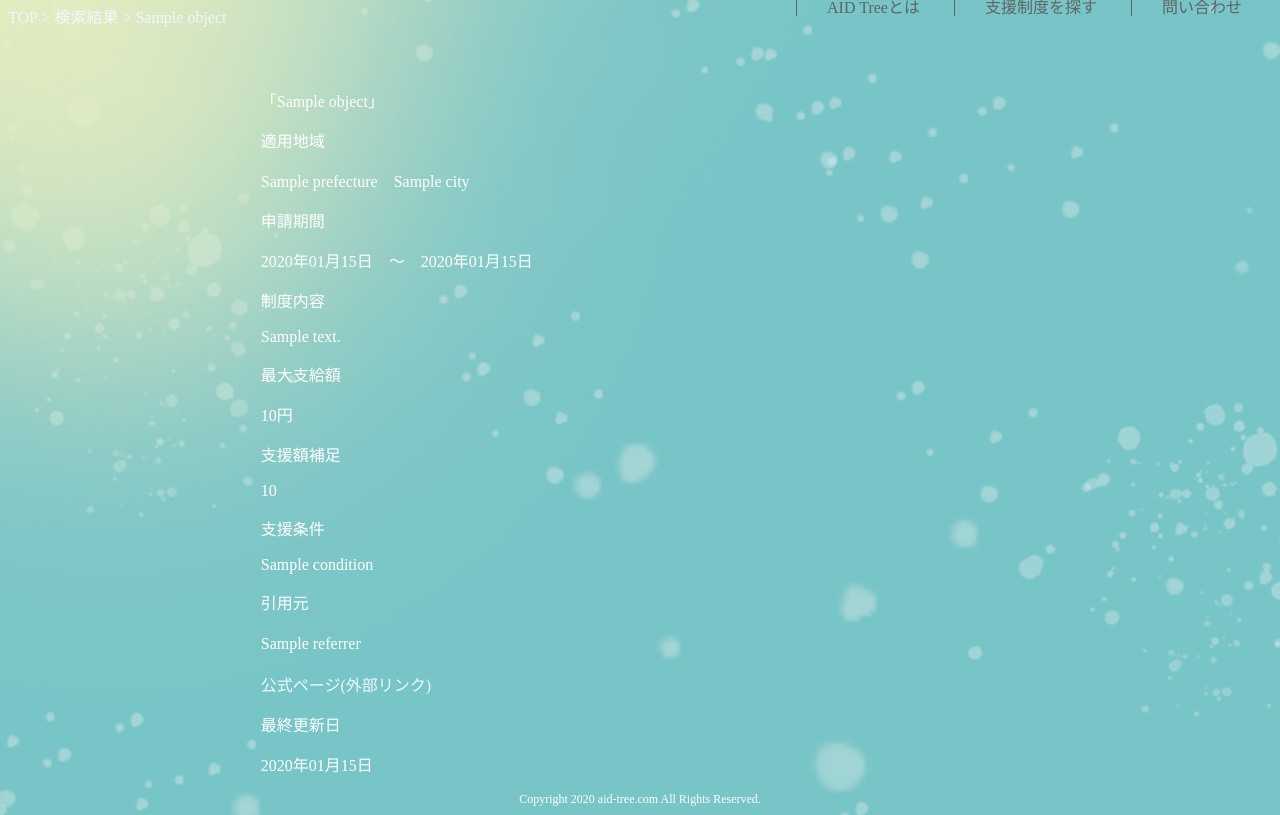
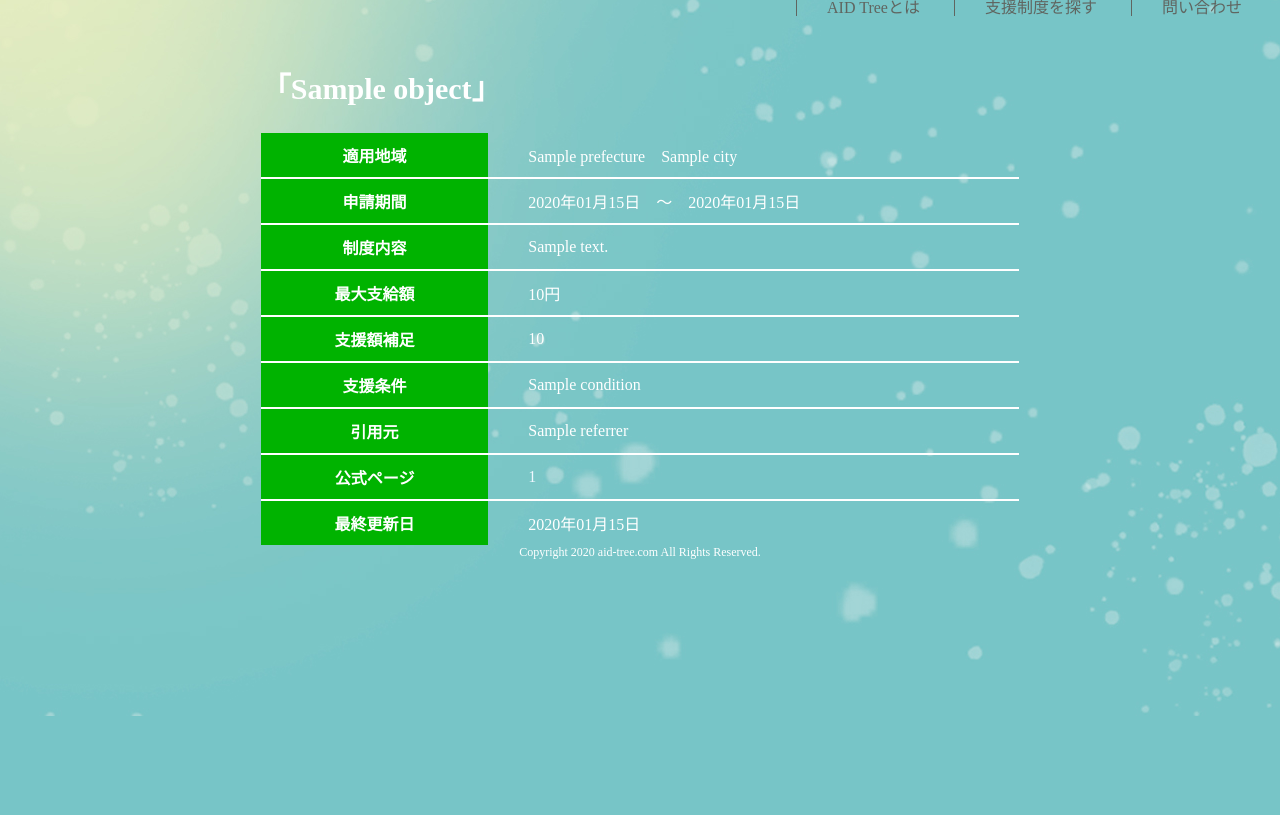
Before and after one commit to NoiTooo/aid, a Django app: template subsidy/templates/subsidy/common_information/detail.html in a window 1280 px wide. Shown: the part 84-899 px from the top of the page. After the commit the page ends 800 px from the top, so only its background shows below. Run offline with Django 3.2, Linux system fonts and the light colour scheme; the template is opened without the code that fills it: most values are stand-ins (such as "Sample title", 1, 10 or a date in 2020); some web fonts are replaced.

Commit message:
Revert "For the time being"
This reverts commit 3857c05ded4caaeb36824a5de4282c3186fb87c9.

```diff
--- a/subsidy/templates/subsidy/common_information/detail.html
+++ b/subsidy/templates/subsidy/common_information/detail.html
@@ -14,29 +14,45 @@
 
 {% block body %}
 {% include 'subsidy/base_module/header.html' %}
-<div class="navigarte">
-	<a href="{% url 'subsidy:tokyo23_top'%}">TOP ></a>
-	<a href="{% url 'subsidy:tokyo23_index'%}">検索結果 ></a>
-	<a href="">{{ object.name }}</a>
-</div>
-
 <div class="detail-content">
-	<p class="object_title">「{{ object.name }}」</p>
-			<p class="columns">適用地域</p>
-			<p>{{ object.prefecture }}　{{ object.city}}</p>
-			<p class="columns">申請期間</p>
-			<p>{{ object.start_at|date:"Y年m月j日" }}　～　{{ object.end_at|date:"Y年m月j日" }}</p>
-			<p class="columns">制度内容</p>
-			<p>{{ object.description| linebreaksbr }}</p>
-			<p class="columns">最大支給額</p>
-			<p>{{ object.maximum_support_amount|intcomma }}円</p>
-			<p class="columns">支援額補足</p>
-			<p>{{ object.support_amount_note| linebreaksbr }}</p>
-			<p class="columns">支援条件</p>
-			<p>{{ object.condition| linebreaksbr }}</p>
-			<p class="columns">引用元</p>
-			<p>{{ object.referrer }}　<br><br><a href="{{object.official_page}}">公式ページ(外部リンク)</a></p>
-			<p class="columns">最終更新日</p>
-			<p>{{ object.updated_at|date:"Y年m月j日" }}</p>
+	<h2>「{{ object.name }}」</h2>
+	<table>
+		<tr>
+			<th>適用地域</th>
+			<td>{{ object.prefecture }}　{{ object.city}}</td>
+		</tr>
+		<tr>
+			<th>申請期間</th>
+			<td>{{ object.start_at|date:"Y年m月j日" }}　～　{{ object.end_at|date:"Y年m月j日" }}</td>
+		</tr>
+		<tr>
+			<th>制度内容</th>
+			<td>{{ object.description| linebreaksbr }}</td>
+		</tr>
+		<tr>
+			<th>最大支給額</th>
+			<td>{{ object.maximum_support_amount|intcomma }}円</td>
+		</tr>
+		<tr>
+			<th>支援額補足</th>
+			<td>{{ object.support_amount_note| linebreaksbr }}</td>
+		</tr>
+		<tr>
+			<th>支援条件</th>
+			<td>{{ object.condition| linebreaksbr }}</td>
+		</tr>
+		<tr>
+			<th>引用元</th>
+			<td>{{ object.referrer }}</td>
+		</tr>
+		<tr>
+			<th>公式ページ</th>
+			<td><a href="{{object.official_page}}">{{ object.official_page }}</a></td>
+		</tr>
+		<tr>
+			<th>最終更新日</th>
+			<td>{{ object.updated_at|date:"Y年m月j日" }}</td>
+		</tr>
+	</table>
 </div>
 {% endblock body %}
```
Also changed, not shown: subsidy/static/subsidy/css/detail.css (+20 -20 lines).
